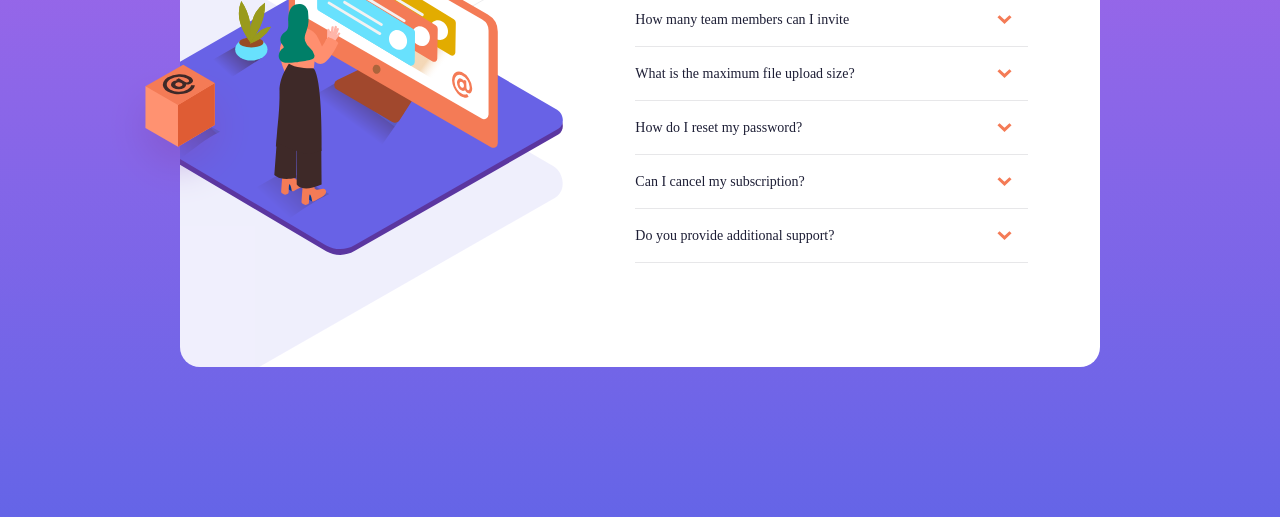
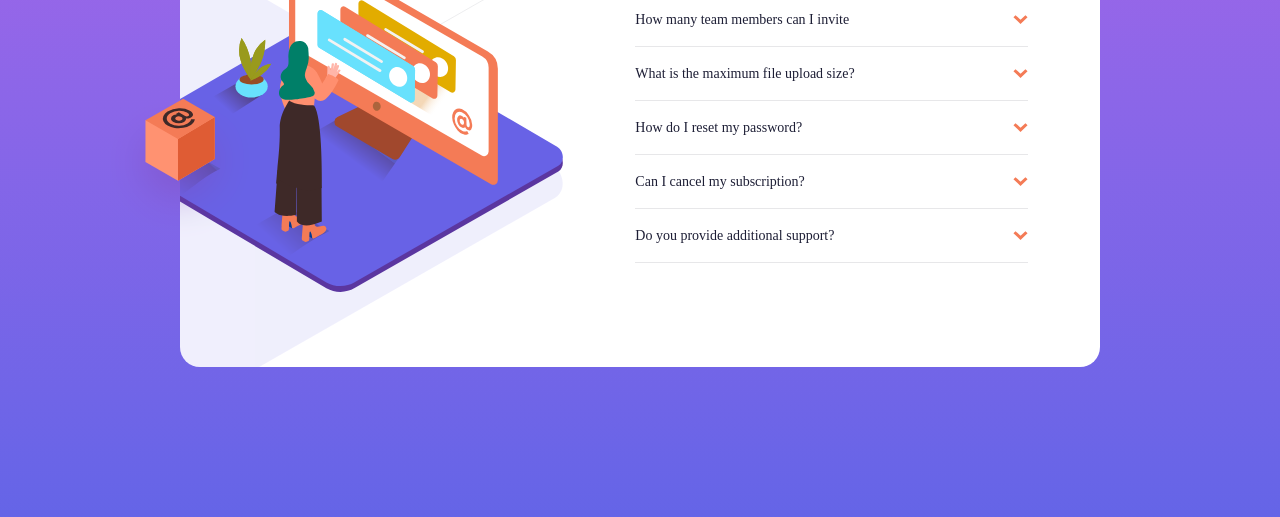
Before and after one commit to somaye-beiranvand/FrontendMentor-faq-accordion-card-main, a plain HTML site: page index.html in a window 1280 px wide. Shown: the part 283-800 px from the top of the page. Drawn offline with nearby package versions, Linux system fonts and the light colour scheme; a web font is replaced by a local one.

Commit message:
some improvement

```diff
--- a/assets/css/media.css
+++ b/assets/css/media.css
@@ -20,16 +20,8 @@
     width: 115px;
     position: absolute;
     left: -56px;
-    top: 171px;
+    top: 233px;
     z-index: 1000;
-  }
-  .sm-faq-img-desktop {
-    width: 100%;
-    height: 100%;
-    position: relative;
-    background: url(../images/illustration-woman-online-desktop.svg) -52px 62px no-repeat,
-      url(../images/bg-pattern-desktop.svg) -345px -178px no-repeat;
-    background-size: 117%, 222%;
   }
   .sm-faq-box {
     padding-left: 2rem !important;
@@ -52,10 +44,11 @@
     width: 148px;
     position: absolute;
     left: -74px;
-    top: 185px;
+    top: 230px;
   }
   .sm-faq-img-desktop {
-    background: url(../images/illustration-woman-online-desktop.svg) -77px 38px no-repeat,
+    background: url(../images/illustration-woman-online-desktop.svg) right
+        center no-repeat,
       url(../images/bg-pattern-desktop.svg) -383px -219px no-repeat;
     background-size: 120%, 200%;
   }
@@ -73,6 +66,6 @@
     padding-right: 4.5rem !important;
   }
   .sm-faq-box-img {
-    top: 196px;
+    top: 230px;
   }
 }
--- a/assets/css/style.css
+++ b/assets/css/style.css
@@ -2,6 +2,7 @@
   padding: 130px 0;
 } */
 .sm-box {
+  max-width: 344px;
   border-radius: 20px;
   background-color: #fff;
   margin: 0 auto;
@@ -40,6 +41,15 @@
 .sm-box-img-container {
   margin: 0 auto;
 }
+.sm-faq-img-desktop {
+  width: 100%;
+  height: 100%;
+  position: relative;
+  background: url(../images/illustration-woman-online-desktop.svg) right center
+      no-repeat,
+    url(../images/bg-pattern-desktop.svg) -345px -178px no-repeat;
+  background-size: 120%, 222%;
+}
 /* custom scrollbar starts*/
 ::-webkit-scrollbar {
   width: 20px;
--- a/assets/js/script.js
+++ b/assets/js/script.js
@@ -6,8 +6,8 @@ $(document).ready(function () {
     let sm_box_container_padding = Math.abs(
       (window_height - sm_box_height) / 2
     );
-    if (sm_box_container_padding < 45) {
-      return 45;
+    if (sm_box_container_padding < 10) {
+      return 10;
     } else return sm_box_container_padding;
   }
   function img_mobile_height_mt_cal() {
--- a/index.html
+++ b/index.html
@@ -29,7 +29,7 @@
                     <div class="sm-faq-img-mobile"></div>
                 </div>
                 <div class="col-12  col-md-7 mt-4 mt-md-0 p-0">
-                    <div class="sm-faq-box px-3 px-sm-5 px-md-2 pb-5">
+                    <div class="sm-faq-box px-4 px-md-2 pb-5">
                         <div class="row flex-column">
                             <div class="col">
                                 <div class="h2 text-center text-md-start sm-fw-bold">
@@ -39,7 +39,7 @@
                             <div class="col">
                                 <!-- component::faq-item starts -->
                                 <div class="sm-faq-item w-100">
-                                    <div class="sm-faq-head d-flex justify-content-between align-items-center p-3 ps-0">
+                                    <div class="sm-faq-head d-flex justify-content-between align-items-center py-3">
                                         <span class="pe-1">How many team members can I
                                             invite</span>
                                         <img class="sm-down-icon" src="assets/images/icon-arrow-down.svg" alt="">
@@ -55,7 +55,7 @@
                             <div class="col">
                                 <!-- component::faq-item starts -->
                                 <div class="sm-faq-item w-100">
-                                    <div class="sm-faq-head d-flex justify-content-between align-items-center p-3 ps-0">
+                                    <div class="sm-faq-head d-flex justify-content-between align-items-center py-3">
                                         <span class="w-95 pe-1">What is the maximum file upload size?</span>
                                         <img class="sm-down-icon" src="assets/images/icon-arrow-down.svg" alt="">
                                     </div>
@@ -69,7 +69,7 @@
                             <div class="col">
                                 <!-- component::faq-item starts -->
                                 <div class="sm-faq-item w-100">
-                                    <div class="sm-faq-head d-flex justify-content-between align-items-center p-3 ps-0">
+                                    <div class="sm-faq-head d-flex justify-content-between align-items-center py-3">
                                         <span class="w-95 pe-1">How do I reset my password?</span>
                                         <img class="sm-down-icon" src="assets/images/icon-arrow-down.svg" alt="">
                                     </div>
@@ -84,7 +84,7 @@
                             <div class="col">
                                 <!-- component::faq-item starts -->
                                 <div class="sm-faq-item w-100">
-                                    <div class="sm-faq-head d-flex justify-content-between align-items-center p-3 ps-0">
+                                    <div class="sm-faq-head d-flex justify-content-between align-items-center py-3">
                                         <span class="w-95 pe-1">Can I cancel my subscription?</span>
                                         <img class="sm-down-icon" src="assets/images/icon-arrow-down.svg" alt="">
                                     </div>
@@ -97,7 +97,7 @@
                             <div class="col">
                                 <!-- component::faq-item starts -->
                                 <div class="sm-faq-item w-100">
-                                    <div class="sm-faq-head d-flex justify-content-between align-items-center p-3 ps-0">
+                                    <div class="sm-faq-head d-flex justify-content-between align-items-center py-3">
                                         <span class="w-95 pe-1">Do you provide additional support?</span>
                                         <img class="sm-down-icon" src="assets/images/icon-arrow-down.svg" alt="">
                                     </div>
```
